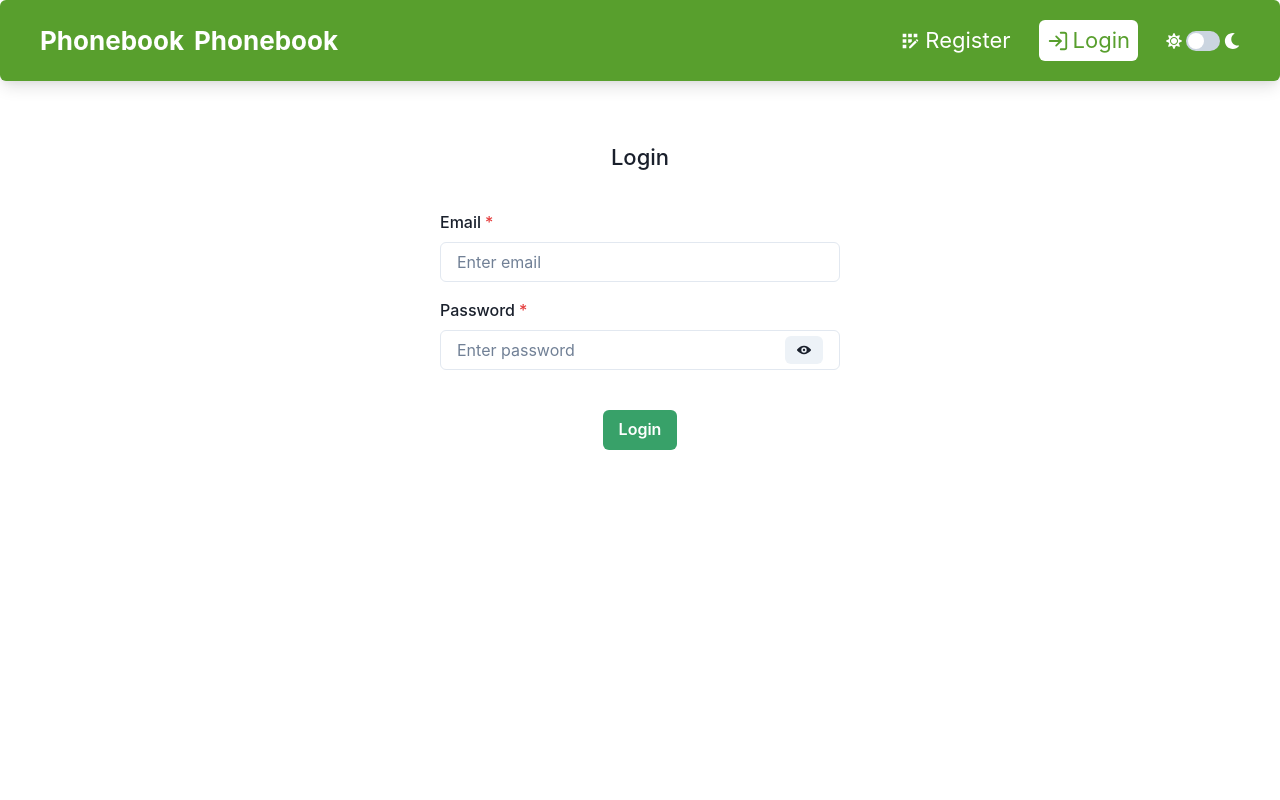
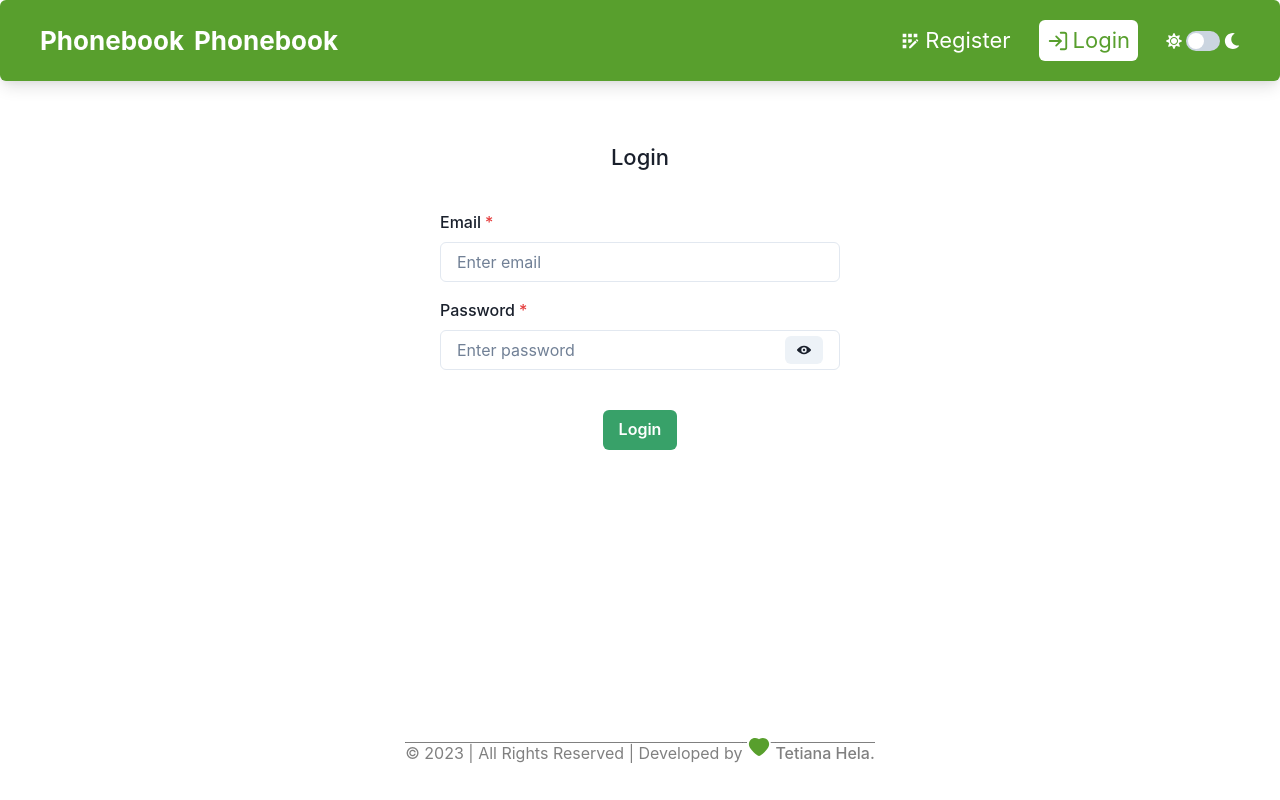
Before and after one commit to Tatiana-Hela/goit-react-hw-08-phonebook, a React (Create React App) app: page /goit-react-hw-08-phonebook/login in a window 1280 px wide. Built offline with nearby package versions, Linux system fonts and the light colour scheme.

Commit message:
add footer

```diff
--- a/src/Layout.js
+++ b/src/Layout.js
@@ -2,6 +2,7 @@ import Navbar from 'components/Navbar/Navbar';
 import { Suspense } from 'react';
 import { Outlet } from 'react-router-dom';
 import { Box } from '@chakra-ui/react';
+import ByFooter from 'components/ByFooter/ByFooter';
 
 const Layout = () => {
   return (
@@ -15,6 +16,7 @@ const Layout = () => {
             <Outlet fallback={null} />
           </Box>
         </main>
+        <ByFooter />
       </Suspense>
     </>
   );
--- /dev/null
+++ b/src/components/ByFooter/ByFooter.jsx
@@ -0,0 +1,33 @@
+import { AiFillHeart } from 'react-icons/ai';
+import { Box, Text, Icon } from '@chakra-ui/react';
+import css from '../ByFooter/ByFooter.module.css';
+
+const ByFooter = () => {
+  return (
+    <footer className={css.footer}>
+      <Box
+        maxWidth="1240px"
+        padding={{ base: '0 16px', md: '0 32px' }}
+        textDecoration="overline"
+      >
+        <Text
+          color="gray"
+          textAlign={{ base: 'center', md: 'left' }}
+          textDecoration="overline"
+        >
+          © 2023 | All Rights Reserved | Developed by{' '}
+          <Icon
+            as={AiFillHeart}
+            color="#589F2D"
+            width={{ base: '20px', md: '24px' }}
+            height={{ base: '20px', md: '24px' }}
+          />{' '}
+          <a className={css.link} href="https://github.com/Tatiana-Hela">
+            Tetiana Hela.
+          </a>
+        </Text>
+      </Box>
+    </footer>
+  );
+};
+export default ByFooter;
--- /dev/null
+++ b/src/components/ByFooter/ByFooter.module.css
@@ -0,0 +1,24 @@
+.link {
+  font-weight: 500;
+}
+.link:hover,
+.link:focus {
+  text-decoration: underline;
+}
+.footer {
+  position: fixed;
+  bottom: 0;
+  left: 0;
+  width: 100%;
+  height: 150px;
+  display: flex;
+  justify-content: center;
+  align-items: center;
+  padding: 25px 0;
+}
+
+@media only screen and (min-width: 768px) {
+  .footer {
+    height: 100px;
+  }
+}
```
